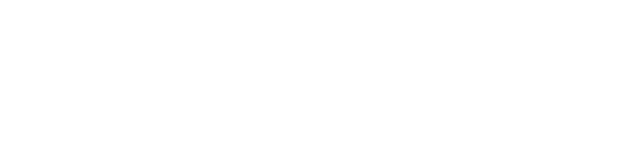
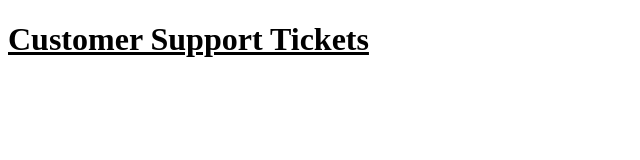
Before and after one commit to Haferm98-USF/CodingChallenge14-Hafer, a plain HTML site: page index.html in a window 1280 px wide. Shown: the whole page, without its empty margins (0-640 px from the left). Drawn offline with Linux system fonts and the light colour scheme.

```diff
--- a/index.html
+++ b/index.html
@@ -4,10 +4,11 @@
 <head>
     <meta charset="UTF-8">
     <meta name="viewport" content="width=device-width, initial-scale=1.0">
-    <title> <b> <u> Customer Support Tickets </u></b></title>
+    <title>  Customer Support Tickets </title>
 </head>
 
 <body>
+    <h1> <b> <u> Customer Support Tickets </u></b></h1>
     <ul id="displayingTickets"></ul>
     <div id="error-message"></div>
     <script src="main.js"></script>
```
Also changed, not shown: main.js (+8 -1 lines).
